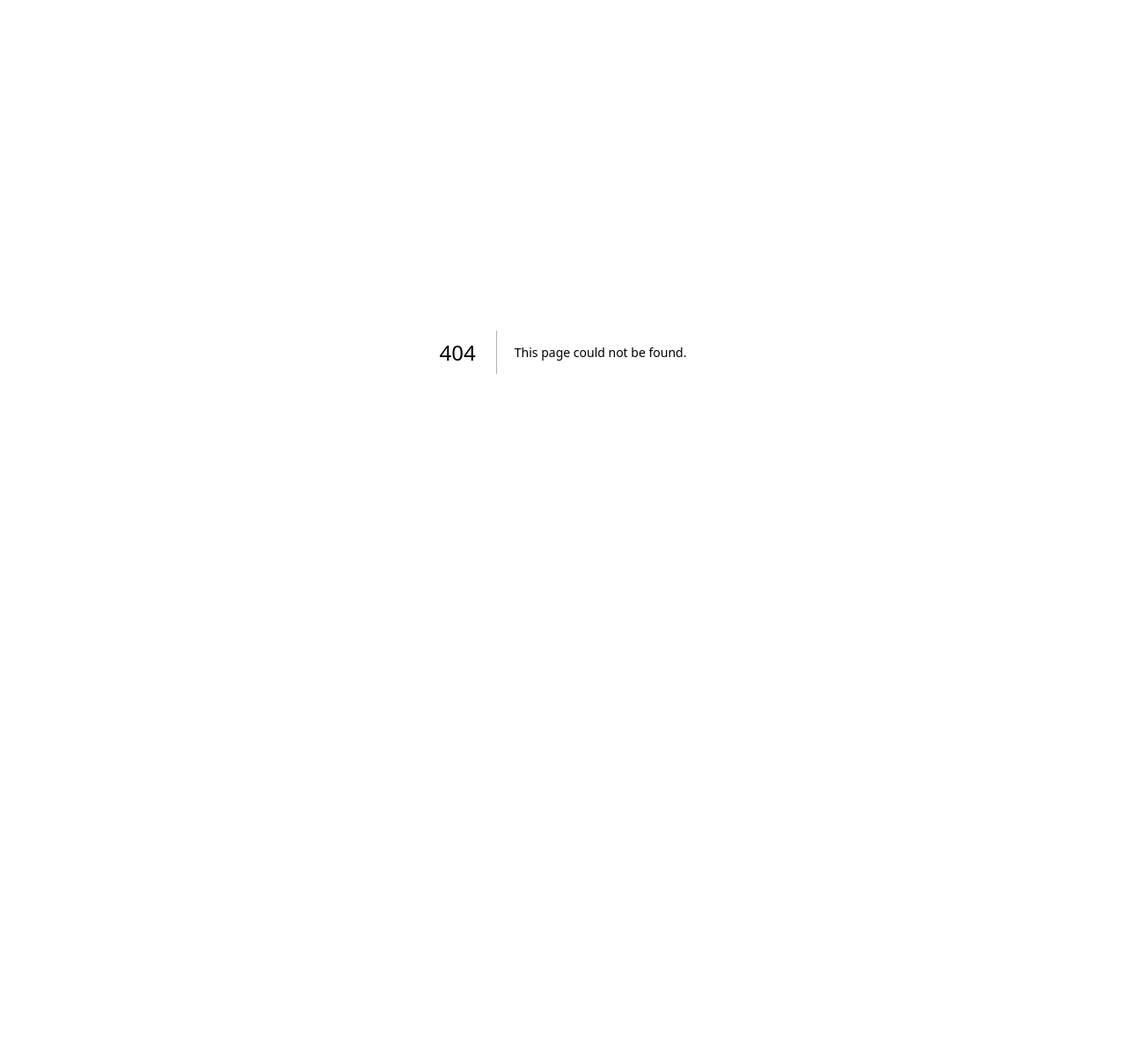
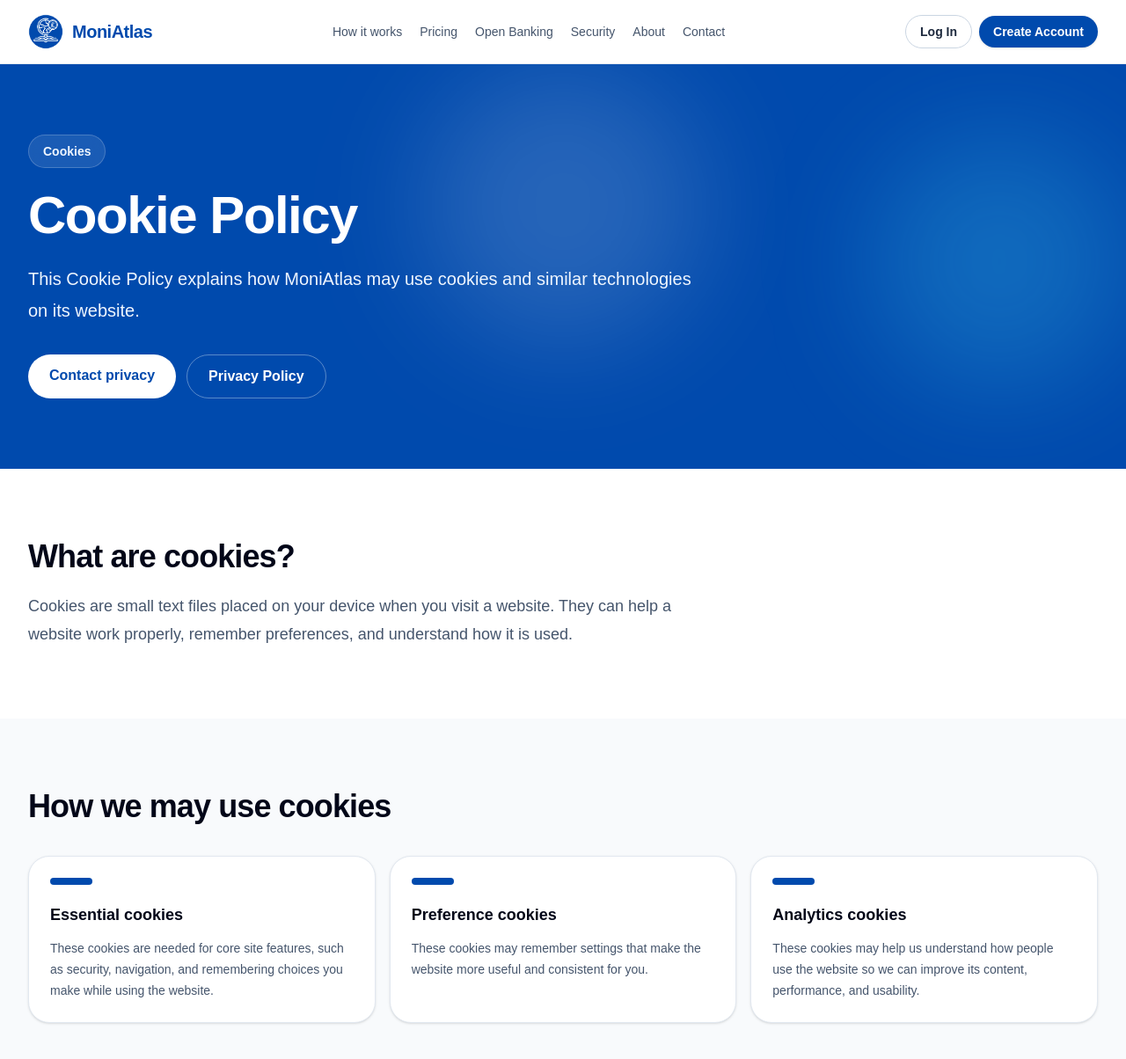
Before and after one commit to MoniAtlas/website, a Next.js app: page /cookie in a window 1280 px wide. Before the commit this address had no page. Shown: the top 1204 px of the page at 88% size. Before the commit the page ends 800 px from the top, so only its background shows below. Built offline with nearby package versions, Linux system fonts and the light colour scheme.

Commit message:
feat(site): add branded policy footer

```diff
--- /dev/null
+++ b/src/app/cookie/page.tsx
@@ -0,0 +1,74 @@
+import Link from "next/link";
+import { PublicPage, Section } from "@/components/public-page";
+
+const cookieTypes = [
+  {
+    title: "Essential cookies",
+    copy: "These cookies are needed for core site features, such as security, navigation, and remembering choices you make while using the website.",
+  },
+  {
+    title: "Preference cookies",
+    copy: "These cookies may remember settings that make the website more useful and consistent for you.",
+  },
+  {
+    title: "Analytics cookies",
+    copy: "These cookies may help us understand how people use the website so we can improve its content, performance, and usability.",
+  },
+];
+
+export default function CookiePage() {
+  return (
+    <PublicPage
+      eyebrow="Cookies"
+      title="Cookie Policy"
+      copy="This Cookie Policy explains how MoniAtlas may use cookies and similar technologies on its website."
+      ctaHref="mailto:privacy@moniatlas.com"
+      ctaLabel="Contact privacy"
+      secondaryHref="/privacy"
+      secondaryLabel="Privacy Policy"
+    >
+      <Section
+        title="What are cookies?"
+        copy="Cookies are small text files placed on your device when you visit a website. They can help a website work properly, remember preferences, and understand how it is used."
+      />
+
+      <Section title="How we may use cookies" tone="muted">
+        <div className="mt-9 grid gap-4 sm:grid-cols-3">
+          {cookieTypes.map((cookie) => (
+            <article
+              key={cookie.title}
+              className="rounded-3xl border border-slate-200 bg-white p-6 shadow-sm"
+            >
+              <div className="h-2 w-12 rounded-full bg-[#004aad]" />
+              <h3 className="mt-5 text-lg font-bold text-slate-950">{cookie.title}</h3>
+              <p className="mt-3 text-sm leading-6 text-slate-600">{cookie.copy}</p>
+            </article>
+          ))}
+        </div>
+      </Section>
+
+      <Section
+        title="Managing cookies"
+        copy="You can usually control or delete cookies through your browser settings. If you block essential cookies, parts of the website may not work as intended."
+      />
+
+      <Section
+        title="Updates to this policy"
+        copy="We may update this policy as our website and services develop. Any changes will be published on this page."
+        tone="muted"
+      />
+
+      <Section title="Contact">
+        <p className="max-w-3xl text-lg leading-8 text-slate-600">
+          For questions about this policy or how MoniAtlas uses cookies, contact privacy@moniatlas.com.
+        </p>
+        <Link
+          href="mailto:privacy@moniatlas.com"
+          className="mt-8 inline-flex rounded-full bg-[#004aad] px-6 py-3 font-semibold text-white hover:bg-[#003f94]"
+        >
+          privacy@moniatlas.com
+        </Link>
+      </Section>
+    </PublicPage>
+  );
+}
--- a/src/app/page.tsx
+++ b/src/app/page.tsx
@@ -1,5 +1,7 @@
 import Link from "next/link";
 import { PricingSection } from "./components/PricingSection";
+import { BrandLogo } from "@/components/brand-logo";
+import { SiteFooter } from "@/components/site-footer";
 
 const loginUrl = "https://app.moniatlas.com/login";
 const registerUrl = "https://app.moniatlas.com/register";
@@ -73,9 +75,7 @@ export default function HomePage() {
 
         <div className="mx-auto max-w-7xl px-5 py-5 sm:px-6 lg:px-8">
           <header className="flex flex-wrap items-center justify-between gap-4 rounded-full border border-white/15 bg-white/5 px-4 py-3 backdrop-blur md:flex-nowrap md:px-5">
-            <Link href="/" className="text-xl font-bold tracking-tight">
-              MoniAtlas
-            </Link>
+            <BrandLogo light />
 
             <nav className="order-3 flex w-full items-center gap-5 overflow-x-auto text-sm font-medium text-blue-50/90 md:order-2 md:w-auto md:justify-center md:overflow-visible">
               {navItems.map((item) => (
@@ -365,48 +365,7 @@ export default function HomePage() {
         </div>
       </section>
 
-      <footer className="bg-slate-950 px-5 py-12 text-white sm:px-6 lg:px-8">
-        <div className="mx-auto grid max-w-7xl gap-8 lg:grid-cols-[1fr_1.2fr]">
-          <div>
-            <Link href="/" className="text-xl font-bold">
-              MoniAtlas
-            </Link>
-            <p className="mt-3 text-sm text-slate-300">
-              One map for all your money
-            </p>
-            <p className="mt-6 max-w-xl text-sm leading-6 text-slate-400">
-              MoniAtlas provides organisation, tracking, planning, and insights.
-              It does not provide regulated financial advice.
-            </p>
-          </div>
-          <nav className="grid grid-cols-2 gap-3 text-sm text-slate-300 sm:grid-cols-3">
-            <Link href="/how-it-works" className="hover:text-white">
-              How it works
-            </Link>
-            <Link href="/pricing" className="hover:text-white">
-              Pricing
-            </Link>
-            <Link href="/open-banking" className="hover:text-white">
-              Open Banking
-            </Link>
-            <Link href="/security" className="hover:text-white">
-              Security
-            </Link>
-            <Link href="/about" className="hover:text-white">
-              About
-            </Link>
-            <Link href="/contact" className="hover:text-white">
-              Contact
-            </Link>
-            <Link href="/privacy" className="hover:text-white">
-              Privacy Policy
-            </Link>
-            <Link href="/terms" className="hover:text-white">
-              Terms of Use
-            </Link>
-          </nav>
-        </div>
-      </footer>
+      <SiteFooter />
     </main>
   );
 }
--- /dev/null
+++ b/src/components/brand-logo.tsx
@@ -0,0 +1,24 @@
+import Image from "next/image";
+import Link from "next/link";
+
+export function BrandLogo({ light = false }: { light?: boolean }) {
+  return (
+    <Link href="/" className="inline-flex items-center gap-2.5" aria-label="MoniAtlas home">
+      <Image
+        src="/moniatlas-logo.png"
+        alt=""
+        width={40}
+        height={40}
+        className="h-10 w-10 rounded-full"
+        priority
+      />
+      <span
+        className={`text-xl font-bold tracking-tight ${
+          light ? "text-white" : "text-[#004aad]"
+        }`}
+      >
+        MoniAtlas
+      </span>
+    </Link>
+  );
+}
--- a/src/components/site-footer.tsx
+++ b/src/components/site-footer.tsx
@@ -1,24 +1,39 @@
 import Link from "next/link";
+import { BrandLogo } from "./brand-logo";
 
-const footerLinks = [
+const footerGroups = [
+  {
+    title: "Product",
+    links: [
       { label: "How it works", href: "/how-it-works" },
       { label: "Pricing", href: "/pricing" },
       { label: "Open Banking", href: "/open-banking" },
       { label: "Security", href: "/security" },
+    ],
+  },
+  {
+    title: "Company",
+    links: [
       { label: "About", href: "/about" },
       { label: "Contact", href: "/contact" },
+    ],
+  },
+  {
+    title: "Terms & Policies",
+    links: [
       { label: "Privacy Policy", href: "/privacy" },
+      { label: "Cookie Policy", href: "/cookie" },
       { label: "Terms of Use", href: "/terms" },
+    ],
+  },
 ];
 
 export function SiteFooter() {
   return (
     <footer className="bg-slate-950 px-5 py-12 text-white sm:px-6 lg:px-8">
-      <div className="mx-auto grid max-w-7xl gap-8 lg:grid-cols-[1fr_1.2fr]">
+      <div className="mx-auto grid max-w-7xl gap-10 lg:grid-cols-[1fr_1.4fr]">
         <div>
-          <Link href="/" className="text-xl font-bold">
-            MoniAtlas
-          </Link>
+          <BrandLogo light />
           <p className="mt-3 text-sm text-slate-300">One map for all your money</p>
           <p className="mt-6 max-w-xl text-sm leading-6 text-slate-400">
             MoniAtlas provides organisation, tracking, planning, and insights.
@@ -26,11 +41,20 @@ export function SiteFooter() {
           </p>
         </div>
 
-        <nav className="grid grid-cols-2 gap-3 text-sm text-slate-300 sm:grid-cols-3">
-          {footerLinks.map((item) => (
-            <Link key={item.href} href={item.href} className="hover:text-white">
+        <nav aria-label="Footer navigation" className="grid gap-8 sm:grid-cols-3">
+          {footerGroups.map((group) => (
+            <div key={group.title}>
+              <h2 className="text-sm font-semibold text-white">{group.title}</h2>
+              <ul className="mt-4 space-y-3 text-sm text-slate-300">
+                {group.links.map((item) => (
+                  <li key={item.href}>
+                    <Link href={item.href} className="hover:text-white">
                       {item.label}
                     </Link>
+                  </li>
+                ))}
+              </ul>
+            </div>
           ))}
         </nav>
       </div>
--- a/src/components/site-header.tsx
+++ b/src/components/site-header.tsx
@@ -1,4 +1,5 @@
 import Link from "next/link";
+import { BrandLogo } from "./brand-logo";
 
 const loginUrl = "https://app.moniatlas.com/login";
 const registerUrl = "https://app.moniatlas.com/register";
@@ -16,9 +17,7 @@ export function SiteHeader() {
   return (
     <header className="border-b border-slate-200 bg-white/95 px-5 py-4 backdrop-blur sm:px-6 lg:px-8">
       <div className="mx-auto flex max-w-7xl flex-wrap items-center justify-between gap-4">
-        <Link href="/" className="text-xl font-bold tracking-tight text-[#004aad]">
-          MoniAtlas
-        </Link>
+        <BrandLogo />
 
         <nav className="order-3 flex w-full items-center gap-5 overflow-x-auto text-sm font-medium text-slate-600 md:order-2 md:w-auto md:justify-center md:overflow-visible">
           {navItems.map((item) => (
```
Also changed, not shown: public/moniatlas-logo.png (added). Lines whose indentation alone changed are shown as unchanged.
